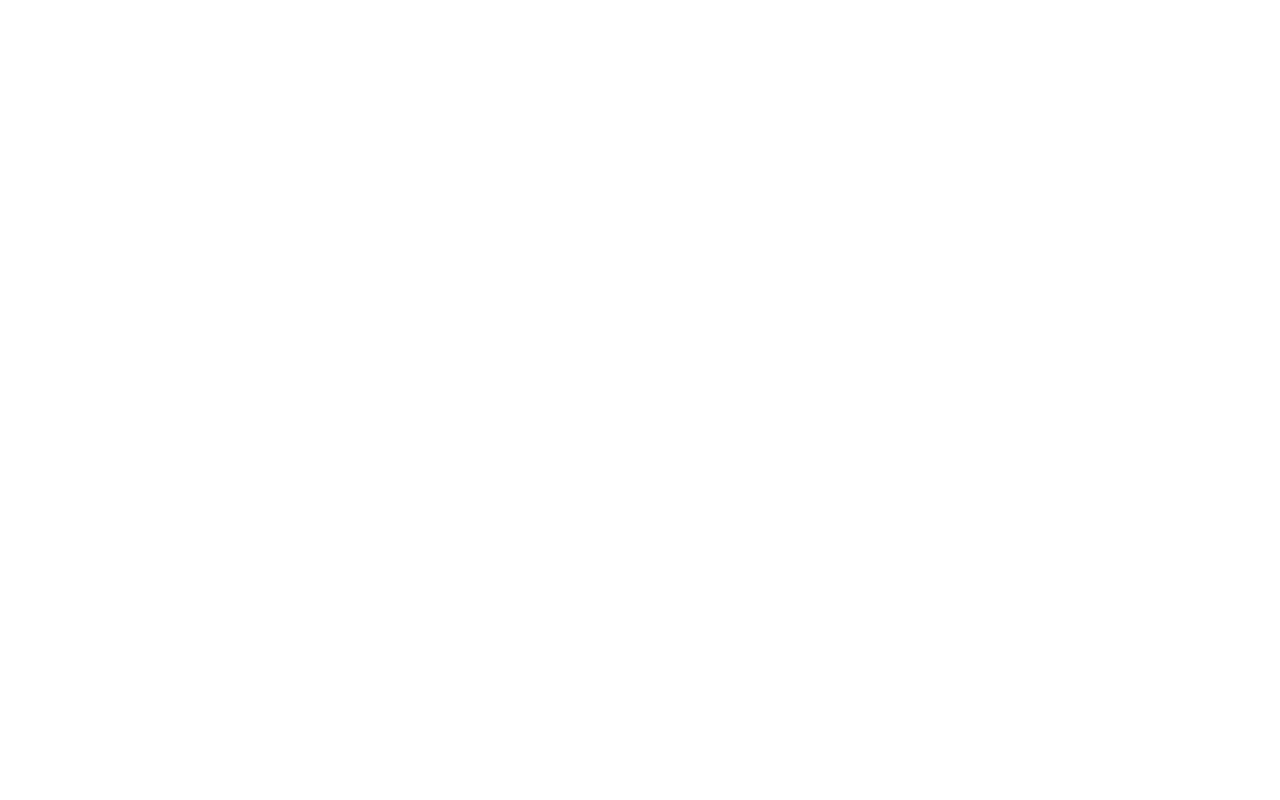
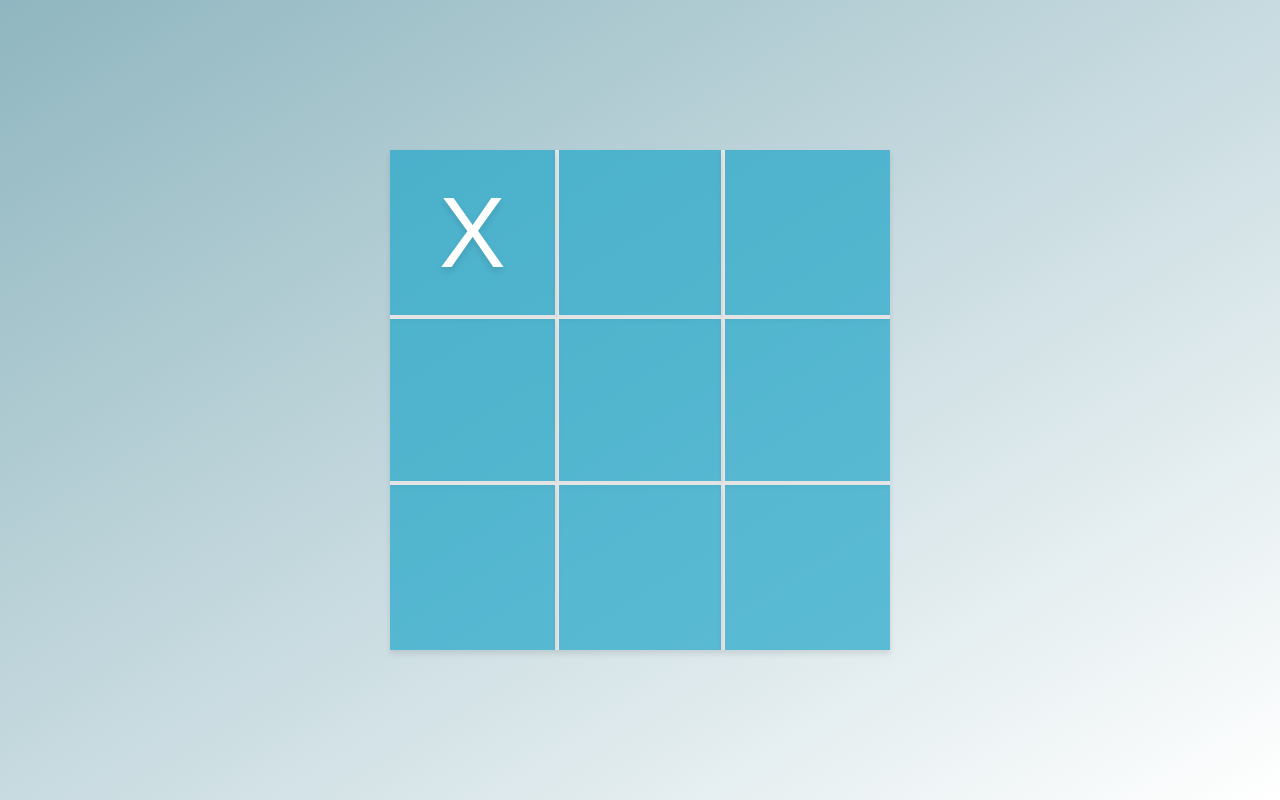
Before and after one commit to gui-araujo-21/jogo-da-velha, a plain HTML site: page index.html in a window 1280 px wide. Drawn offline with Linux system fonts and the light colour scheme.

Commit message:
created html and added styles

```diff
--- a/index.html
+++ b/index.html
@@ -4,8 +4,21 @@
     <meta charset="UTF-8">
     <meta name="viewport" content="width=device-width, initial-scale=1.0">
     <title>Document</title>
+    <link rel="stylesheet" href="style.css">
 </head>
 <body>
+    <div class="main-cointainer">
+        <div data-item ="a1" class="box L T">X</div>
+        <div data-item ="b1" class="box T"></div>
+        <div data-item ="c1" class="box T R"></div>
+        <div data-item ="a2" class="box L"></div>
+        <div data-item ="b2" class="box"></div>
+        <div data-item ="c2" class="box R"></div>
+        <div data-item ="a3" class="box L B"></div>
+        <div data-item ="b3" class="box B"></div>
+        <div data-item ="c3" class="box R B"></div>
+    </div>
 
+    <script src="script.js"></script>
 </body>
 </html>
--- a/style.css
+++ b/style.css
@@ -0,0 +1,53 @@
+*{
+    padding: 0;
+    margin: 0;
+    box-sizing: border-box;
+    font-family: Arial, Helvetica, sans-serif;
+}
+
+body{
+    height: 100vh;
+    display: flex;
+    justify-content: center;
+    align-items: center;
+    background: linear-gradient(to bottom right, rgba(65, 131, 148, 0.589), #fff);
+}
+
+.main-cointainer{
+    width: 500px;
+    height: 500px;
+    display: flex;
+    flex-wrap: wrap;
+    flex-shrink: 0;
+}
+
+.box{
+    border: 2px solid #e4e4e4;
+    width: calc(100%/3);
+    height: calc(100%/3);
+    background-color: rgba(33, 167, 201, 0.699);
+    box-shadow: 0 4px 6px rgba(0, 0, 0, 0.1);
+    font-size: 100px;
+    color: #ffffff;
+    text-shadow: 0 4px 6px rgba(0, 0, 0, 0.1);
+    display: flex;
+    text-align: center;
+    align-items: center;
+    justify-content: center;
+}
+
+.L{
+    border-left: none;
+}
+
+.T{
+    border-top: none;
+}
+
+.R{
+    border-right: none;
+}
+
+.B{
+    border-bottom: none;
+}
```
